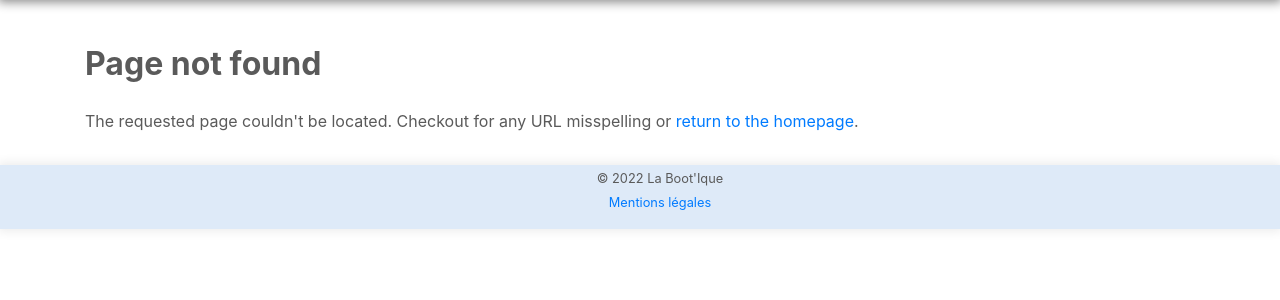
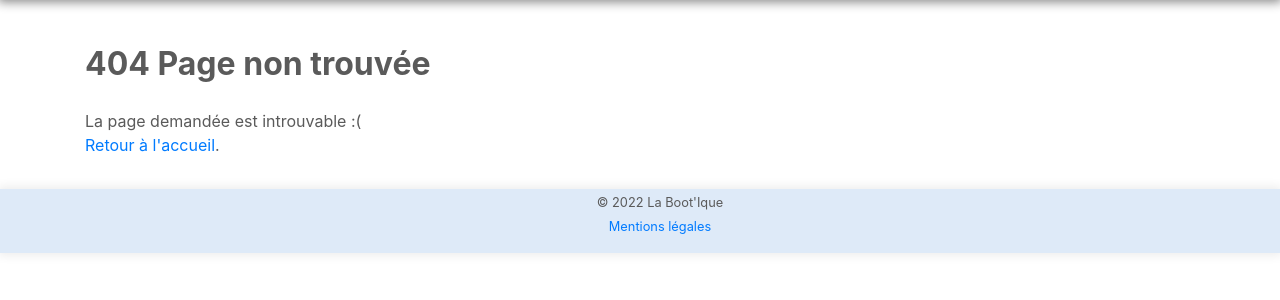
Before and after one commit to kellispar/Symfony-Ecomm-, a Symfony app: template templates/bundles/TwigBundle/Exception/error.html.twig in a window 1280 px wide. Shown: the part 56-356 px from the top of the page. Run offline with Twig, Linux system fonts and the light colour scheme; the template is opened without the code that fills it, so the values that code supplies are empty; some libraries are stand-ins or nearby versions.

Commit message:
custom error text

```diff
--- a/templates/bundles/TwigBundle/Exception/error.html.twig
+++ b/templates/bundles/TwigBundle/Exception/error.html.twig
@@ -1,10 +1,10 @@
 {% extends 'base.html.twig' %}
 
 {% block body %}
-    <h1>Page not found</h1>
+    <h1>404 Page non trouvée</h1>
 
     <p>
-        The requested page couldn't be located. Checkout for any URL
-        misspelling or <a href="{{ path('movie_home') }}">return to the homepage</a>.
+        La page demandée est introuvable :( <br>
+        <a href="{{ path('home') }}">Retour à l'accueil</a>.
     </p>
 {% endblock %}
```
